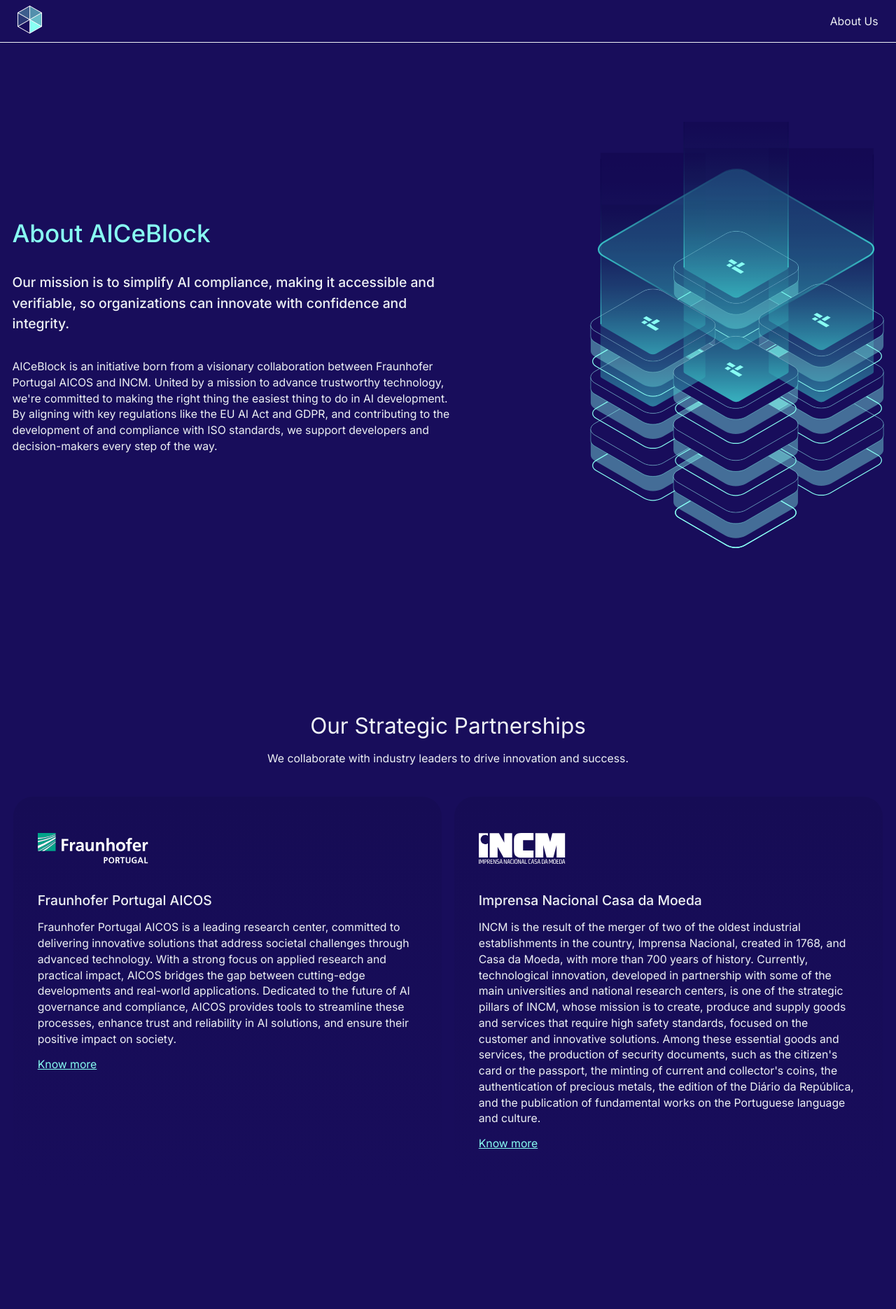
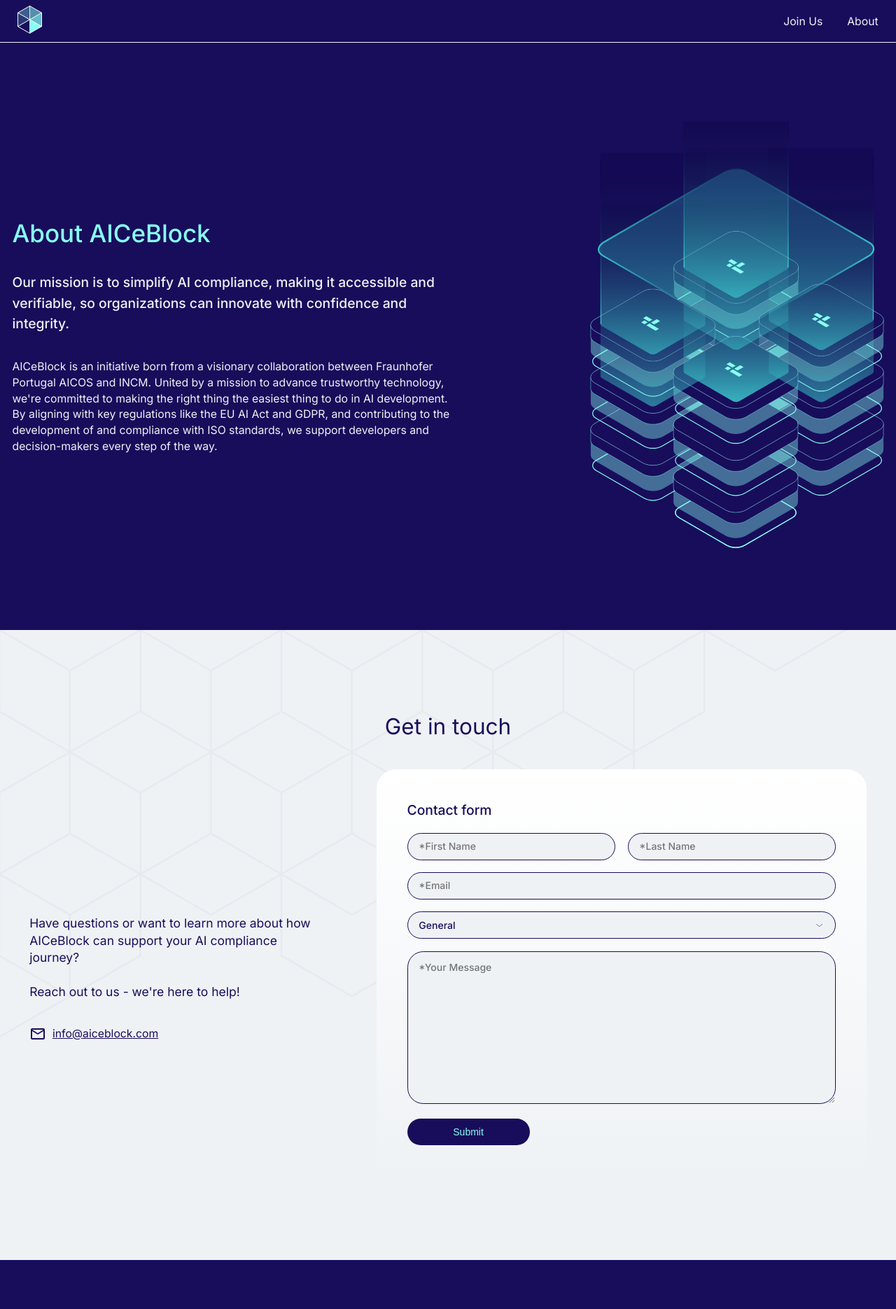
Before and after one commit to fraunhoferportugal/aiceblock-website, a Jekyll site: the page built from about.md, in a window 1280 px wide. Shown: the top 1870 px of the page at 70% size. Built offline with Jekyll 4.4.1, drawn with Linux system fonts in a browser that asks for light colours; some of the changed text lies outside the part shown.

Commit message:
feat: add Join Us page; rename About Us to About; add Join Us page link to header and footer; change network section colors; make Join Us page mobile responsive

```diff
--- a/_data/demo_section.yaml
+++ b/_data/demo_section.yaml
@@ -3,7 +3,7 @@
 description: "Embark on a journey to make compliance effortless at every stage of your ML workflow.\n\nBy integrating best practices, we help you reduce errors and inefficiencies, ultimately saving costs while ensuring adherence to regulations like the EU AI Act and GDPR."
 
 cta_button:
-  url: "/about-us?subject=1#contacts"
+  url: "/about?subject=1#contacts"
   text: "Request a Demo"
   icon:
     src: "/assets/images/icons/arrow-icon.svg"
--- a/_data/header.yaml
+++ b/_data/header.yaml
@@ -6,5 +6,7 @@
 nav:
   #- text: "Guided Tour"
   #  url: "/guided-tour"
-  - text: "About Us"
-    url: "/about-us"
+  - text: "Join Us"
+    url: "/join-us"
+  - text: "About"
+    url: "/about"
--- a/_data/network_section.yaml
+++ b/_data/network_section.yaml
@@ -13,11 +13,11 @@
       Help shape AICeBlock's innovative features. Bring your expertise in AI, compliance, or technology to the forefront of innovation, co-developing solutions that empower organizations worldwide.
     button:
       text: "Collaborate"
-      url: "/about-us?subject=2#contacts"
+      url: "/about?subject=2#contacts"
 
   - title: "Become a Trusted Network Member"
     description: >
       Join the AICeBlock compliance ecosystem as a trusted third-party. Play a pivotal role in ensuring AI accountability and verifiability while gaining access to a growing network of trustworthy AI practitioners.
     button:
       text: "Join Us"
-      url: "/about-us?subject=3#contacts"
+      url: "/about?subject=3#contacts"
--- a/about-us.md
+++ b/about.md
@@ -1,9 +1,7 @@
 ---
-title: "AICeBlock | About Us"
+title: "AICeBlock | About"
 layout: default
 ---
 
 {% include about_us_section.html %}
-{% include partnerships_section.html %}
-{% include network_section.html %}
 {% include contacts_section.html id="contacts" %}
--- a/assets/css/main.css
+++ b/assets/css/main.css
@@ -1308,7 +1308,7 @@
     background-color: #180D5B;
     color: #EFF2F5;
     min-height: 100vh;
-    padding: 3rem 1.25rem;
+    padding: calc(3rem + 4.375rem) 1.25rem 3rem 1.25rem;
 }
 
 .partnerships-content-wrapper {
@@ -1348,6 +1348,7 @@
     justify-content: center;
     align-items: stretch;
     width: 100%;
+    flex-wrap: wrap;
 }
 
 .partnership {
@@ -1402,8 +1403,8 @@
     display: flex;
     justify-content: center;
     align-items: center;
-    background-color: #180D5B;
-    color: #EFF2F5;
+    background-color: #EFF2F5;
+    color: #180D5B;
     min-height: 100vh;
     padding: 3rem 1.25rem;
 }
@@ -1441,15 +1442,18 @@
 
 .network-container {
     display: flex;
+    flex-direction: row;
     gap: 2rem;
     justify-content: center;
-    align-items: stretch;
-    width: 100%;
+    width: 100%;
+    flex-wrap: wrap;
 }
 
 .network-container img {
     width: 24.0625rem;
     height: 24.125rem;
+    filter: brightness(0) saturate(100%) invert(9%) sepia(85%) saturate(3415%) hue-rotate(247deg) brightness(73%) contrast(108%);
+    margin: 0 2rem 0 0;
 }
 
 .network-column {
@@ -1457,13 +1461,15 @@
     border-radius: 2rem;
     padding: 3.75rem 2.5rem 3.75rem 2.5rem;
     text-align: left;
-    min-width: 28.75rem;
+    max-width: 28.75rem;
+    width: 100%;
     display: flex;
     flex-direction: column;
     align-items: start;
     gap: 1.25rem;
     font-family: 'Inter';
     font-style: normal;
+    color: #EFF2F5;
 }
 
 .network-column h3,
@@ -1497,6 +1503,12 @@
     text-decoration: none;
     color: #180D5B;
     margin: 0.625rem 0 0 0;
+    box-shadow: 0 0 1.875rem 0.375rem rgba(136, 255, 243, 0.33);
+    transition: box-shadow 0.2s ease;
+}
+
+.network-column a:hover {
+    box-shadow: 0 0 1.875rem 0.9375rem rgba(136, 255, 243, 0.33);
 }
 
 /*============================ CONTACTS SECTION ============================*/
```
Also changed, not shown: _data/footer.yaml (+6 -4 lines), join-us.md (added, +7 -0 lines).
